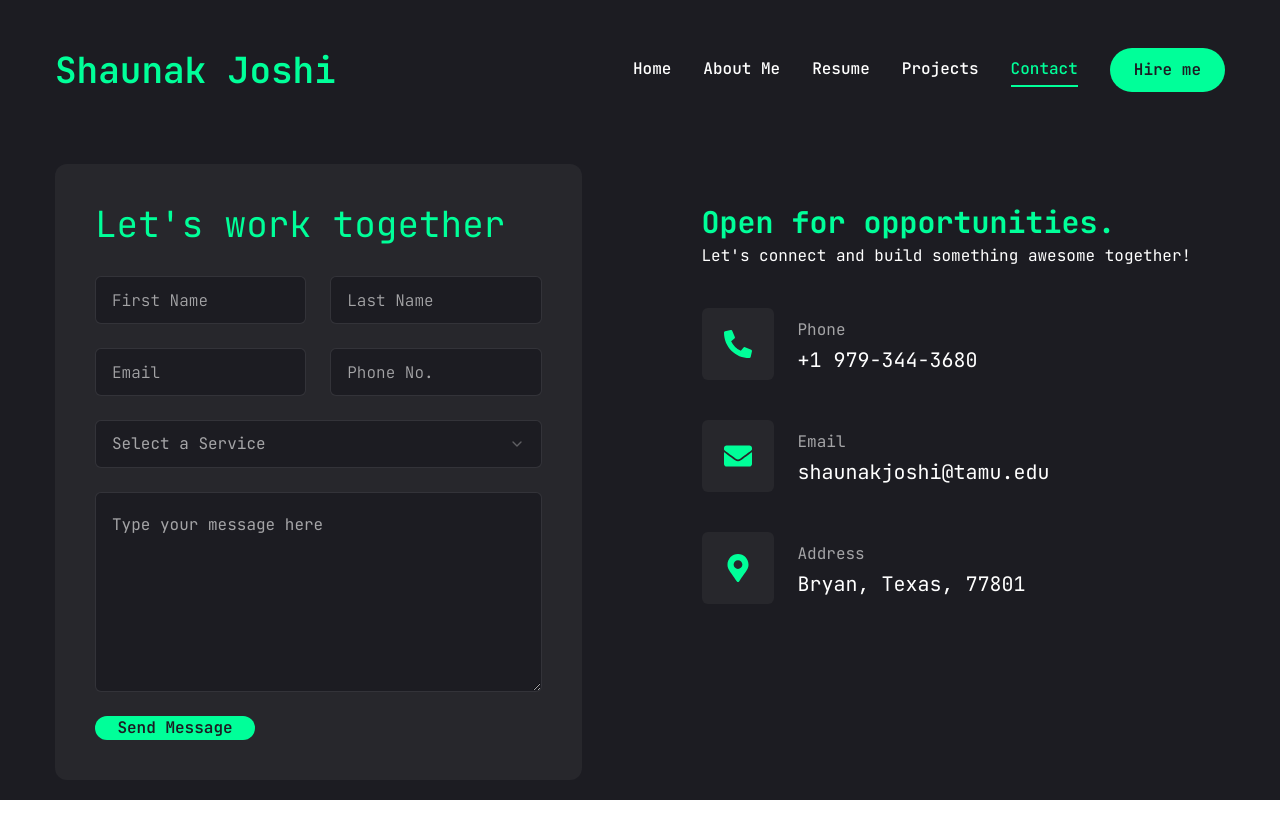
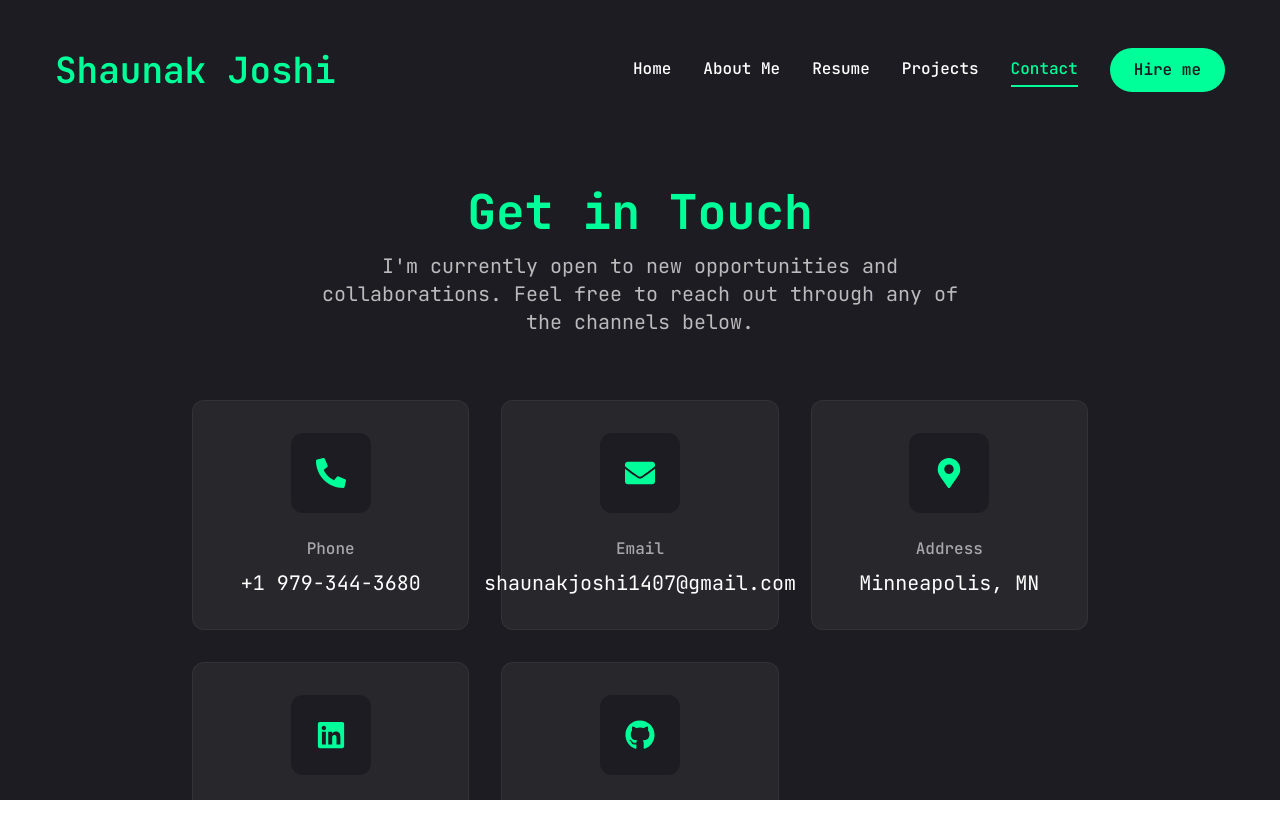
Before and after one commit to paramj6599/portfolio-param, a Next.js app: page /contact in a window 1280 px wide. Shown: the top 838 px of the page. Before the commit the page ends 804 px from the top, so only its background shows below. Built offline with nearby package versions, Linux system fonts and the light colour scheme.

Commit message:
Iron out few errors

```diff
--- a/app/contact/page.jsx
+++ b/app/contact/page.jsx
@@ -1,37 +1,41 @@
 "use client";
 
 import { Button } from '@/components/ui/button';
-import { Input } from '@/components/ui/input';
-import { Textarea } from '@/components/ui/textarea';
 
-import {
-    Select,
-    SelectContent,
-    SelectGroup,
-    SelectItem,
-    SelectLabel,
-    SelectTrigger,
-    SelectValue
-} from '@/components/ui/select';
-
-import { FaPhoneAlt, FaEnvelope, FaMapMarkerAlt } from 'react-icons/fa';
+import { FaPhoneAlt, FaEnvelope, FaMapMarkerAlt, FaLinkedin, FaGithub, FaDownload } from 'react-icons/fa';
 import { motion } from 'framer-motion';
+import Link from 'next/link';
 
 const info = [
     {
         icon: <FaPhoneAlt />,
         title: 'Phone',
         description: "+1 979-344-3680",
+        link: "tel:+19793443680"
     },
     {
         icon: <FaEnvelope />,
         title: 'Email',
-        description: "shaunakjoshi@tamu.edu",
+        description: "shaunakjoshi1407@gmail.com",
+        link: "mailto:shaunakjoshi1407@gmail.com"
     },
     {
         icon: <FaMapMarkerAlt />,
         title: 'Address',
-        description: "Bryan, Texas, 77801",
+        description: "Minneapolis, MN",
+        link: "https://maps.google.com/?q=Minneapolis,Minnesota"
+    },
+    {
+        icon: <FaLinkedin />,
+        title: 'LinkedIn',
+        description: "Shaunak Joshi",
+        link: "https://linkedin.com/in/shaunakjoshi"
+    },
+    {
+        icon: <FaGithub />,
+        title: 'GitHub',
+        description: "ShaunakJoshi1407",
+        link: "https://github.com/ShaunakJoshi1407"
     },
 ];
 
@@ -43,67 +47,56 @@ const Contact = () => {
                 opacity: 1 ,
                 transition: {delay: 2.4, duration: 0.4, ease: "easeIn"}
             }}
-            className='py-6'
+            className='py-8 sm:py-10 md:py-12'
         >
             <div className="container mx-auto">
-                <div className='flex flex-col xl:flex-row-reverse gap-[60px] xl:gap-[120px]'>
-                    {/* info */}
-                    <div className="flex-1 flex flex-col items-start order-1 xl:order-none mb-8 xl:mb-0 mt-10" >
-                        <h1 className="text-3xl font-bold text-accent">Open for opportunities.</h1>
-                        <p className="mb-4">Let's connect and build something awesome together!</p>
-                        <ul className='mt-5 flex flex-col gap-10'>
-                            {info.map((item,index) => {
-                                return (
-                                    <li key={index} className='flex items-center gap-6'>
-                                        <div className='w-[52px] h-[52px] xl:w-[72px] xl:h-[72px] bg-[#27272c] /
-                                        text-accent rounded-md flex items-center justify-center'>
-                                            <div className='text-[28px]'>{item.icon}</div>
-                                        </div>
-                                        <div className='flex-1'>
-                                            <p className='text-white/60'>{item.title}</p>
-                                            <h3 className='text-xl'>{item.description}</h3>
-                                        </div>
-                                    </li>
-                                );
-                            })}
-                        </ul>
+                <div className='flex flex-col items-center justify-center max-w-4xl mx-auto'>
+                    {/* Header */}
+                    <div className="text-center mb-10 sm:mb-16 px-4">
+                        <h1 className="text-3xl sm:text-4xl md:text-5xl font-bold mb-3 sm:mb-4">
+                            <span className="text-accent">Get in Touch</span>
+                        </h1>
+                        <p className="text-lg sm:text-xl text-white/70 max-w-2xl mx-auto">
+                            I'm currently open to new opportunities and collaborations. Feel free to reach out through any of the channels below.
+                        </p>
                     </div>
-                    {/* form */}
-                    <div className="xl:w-[45%] order-2 xl:order-none">
-                        <form className="flex flex-col gap-6 p-10 bg-[#27272c] rounded-xl">
-                            <h3 className="text-4xl text-accent">Let's work together</h3>
-                            {/* input */}
-                            <div className="mt-2 grid grid-cols-1 md:grid-cols-2 gap-6">
-                                <Input type="text" name="firstname" placeholder="First Name"/>
-                                <Input type="text" name="lastname" placeholder="Last Name"/>
-                                <Input type="email" name="email" placeholder="Email"/>
-                                <Input type="text" name="phone" placeholder="Phone No."/>
-                            </div>
-                            {/* select */}
-                            <Select>
-                                <SelectTrigger className="w-full">
-                                    <SelectValue placeholder="Select a Service"/>
-                                </SelectTrigger>
-                                <SelectContent>
-                                    <SelectGroup>
-                                        <SelectLabel>Select a service</SelectLabel>
-                                        <SelectItem value="est">Full Stack Development</SelectItem>
-                                        <SelectItem value="cst">Backend Development</SelectItem>
-                                        <SelectItem value="mst">Cloud Engineering</SelectItem>
-                                    </SelectGroup>
-                                </SelectContent>
-                            </Select>
-                            {/* textarea */}
-                            <Textarea
-                                name="message"
-                                className="h-[200px]"
-                                placeholder="Type your message here"
-                            />
-                            {/* btn */}
-                            <Button type="submit" size="md" className="max-w-40">
-                                Send Message
+
+                    {/* Contact info cards */}
+                    <div className="grid grid-cols-1 sm:grid-cols-2 lg:grid-cols-3 gap-6 md:gap-8 w-full px-4 sm:px-0">
+                        {info.map((item, index) => (
+                            <a
+                                href={item.link}
+                                target="_blank"
+                                rel="noopener noreferrer"
+                                key={index}
+                                className="group w-full"
+                            >
+                                <motion.div
+                                    className='flex flex-col items-center p-4 sm:p-6 md:p-8 bg-[#27272c] rounded-xl border border-white/5 group-hover:border-accent/30 transition-all duration-300 group-hover:shadow-lg group-hover:shadow-accent/5 h-full'
+                                    whileHover={{ y: -5 }}
+                                    whileTap={{ scale: 0.98 }} // Add feedback on tap for mobile
+                                >
+                                    <div className='w-[60px] h-[60px] sm:w-[70px] sm:h-[70px] md:w-[80px] md:h-[80px] bg-[#1c1c22] text-accent rounded-xl flex items-center justify-center mb-4 md:mb-6 group-hover:bg-accent group-hover:text-[#1c1c22] transition-all duration-300'>
+                                        <div className='text-2xl sm:text-3xl'>{item.icon}</div>
+                                    </div>
+                                    <p className='text-white/60 font-medium text-sm sm:text-base'>{item.title}</p>
+                                    <h3 className='text-lg sm:text-xl text-center mt-1 sm:mt-2 group-hover:text-accent transition-all break-all sm:break-normal'>{item.description}</h3>
+                                </motion.div>
+                            </a>
+                        ))}
+                    </div>
+
+                    {/* Resume button */}
+                    <div className="mt-12 sm:mt-16 w-full px-4 sm:px-0">
+                        <Link href="/resume-view" className="w-full sm:w-auto block">
+                            <Button
+                                variant="outline"
+                                size="lg"
+                                className="flex items-center justify-center gap-3 px-6 sm:px-8 py-5 sm:py-6 text-base sm:text-lg w-full sm:w-auto"
+                            >
+                                <FaDownload /> View My Resume
                             </Button>
-                        </form>
+                        </Link>
                     </div>
                 </div>
             </div>
--- a/app/page.js
+++ b/app/page.js
@@ -4,49 +4,51 @@ import { FiDownload } from "react-icons/fi";
 import Social from "@/components/Social";
 import Photo from "@/components/Photo";
 import React, { useState, useEffect } from 'react';
+import Link from "next/link";
 
 import { TypeAnimation } from "react-type-animation";
 
 const Home = () => {
-  const resumeLink = "https://drive.google.com/file/d/1dBe1KK1hqP2HHLr4rLvYBaOs3voehWJt/view?usp=drive_link";
+  // Keep this for direct download if needed
+  const resumeDownloadLink = "https://drive.google.com/file/d/1dBe1KK1hqP2HHLr4rLvYBaOs3voehWJt/view?usp=drive_link";
 
-  return <section className="h-full">
+  return <section className="h-full py-6 md:py-0">
     <div className="container mx-auto h-full">
       <div className="flex flex-col xl:flex-row items-center justify-between xl:pt-8 xl:pb-24">
         {/*text*/}
         <div className="text-center xl:text-left order-2 xl:order-none">
-          <h2 className="h2 mb-6">
-            <span className="text-accent">Shaunak Joshi</span>
-          </h2>
           {/* Personal tagline/mission statement */}
-          <p className="text-xl font-light italic text-white/80 mb-6">
+          <p className="text-xl font-light italic text-white/80 mb-10">
             I build <span className="text-accent">microservices</span> and manage <span className="text-accent">cloud infrastructure</span> that actually work at scale. Focused on creating reliable distributed systems that stand the test of time and deliver real business value.
           </p>
-          {/* button and socials */}
-          <br/>
-          <div className="flex flex-col xl:flex-row items-center gap-8">
-            <a href={resumeLink} target="_blank" rel="noopener noreferrer" className="button-hover">
+
+          {/* Create more vertical space before buttons on mobile */}
+          <div className="h-6 md:h-10"></div>
+
+          {/* button and socials - with improved spacing */}
+          <div className="flex flex-col xl:flex-row items-center gap-10 mt-8 mb-4">
+            <Link href="/resume-view" className="button-hover w-full sm:w-auto">
               <Button
                 variant="outline"
                 size="lg"
-                className="flex uppercase items-center gap-2"
+                className="flex uppercase items-center justify-center gap-2 w-full sm:w-auto px-8"
               >
                 <span>Resume</span>
                 <FiDownload className="text-xl" />
               </Button>
-            </a>
-            <div className="mb-8 xl:mb-0">
+            </Link>
+            <div className="mt-8 mb-10 xl:mb-0 xl:mt-0">
               <Social
               containerStyles="flex gap-6"
-              iconStyles="w-9 h-9 border border-accent rounded-full flex
-              justify-center items-center text-accent text-base hover:bg-accent
+              iconStyles="w-11 h-11 border border-accent rounded-full flex
+              justify-center items-center text-accent text-lg hover:bg-accent
               hover:text-primary hover:transition-all duration-500"
               />
             </div>
           </div>
         </div>
         {/* photo */}
-        <div className="order-1 xl:order-none mb-8 xl:mb-0">
+        <div className="order-1 xl:order-none mb-12 xl:mb-0">
           <Photo />
         </div>
       </div>
--- a/app/projects/page.jsx
+++ b/app/projects/page.jsx
@@ -8,7 +8,7 @@ import { useState } from "react";
 
 const Projects = () => {
   const [activeCategory, setActiveCategory] = useState("All");
-  const categories = ["All", "ML", "Full-Stack", "Cloud"];
+  const categories = ["All", "ML", "Full-Stack", "Data Analysis"];
 
   const filteredProjects = activeCategory === "All"
     ? projects
--- /dev/null
+++ b/app/resume-view/page.jsx
@@ -0,0 +1,65 @@
+"use client";
+import { Button } from "@/components/ui/button";
+import { FaArrowLeft } from "react-icons/fa";
+import Link from "next/link";
+import { useEffect, useState } from "react";
+import { motion } from "framer-motion";
+
+const ResumeViewer = () => {
+  const [loading, setLoading] = useState(true);
+  const resumeLink = "https://drive.google.com/file/d/1dBe1KK1hqP2HHLr4rLvYBaOs3voehWJt/preview";
+
+  useEffect(() => {
+    // Add a short delay to simulate loading and improve UX
+    const timer = setTimeout(() => {
+      setLoading(false);
+    }, 1000);
+
+    return () => clearTimeout(timer);
+  }, []);
+
+  return (
+    <div className="relative min-h-screen w-full bg-[#1c1c22]">
+      {/* Back button positioned below navbar, subtle design */}
+      <div className="container mx-auto pt-27 pb-4">
+        <Link href="/">
+          <Button
+            variant="ghost"
+            size="sm"
+            className="flex items-center gap-2 text-white/70 hover:text-accent hover:bg-transparent transition-colors"
+          >
+            <FaArrowLeft className="text-sm" /> <span>Back to portfolio</span>
+          </Button>
+        </Link>
+      </div>
+
+      {/* Loading state */}
+      {loading && (
+        <div className="flex items-center justify-center min-h-[80vh]">
+          <div className="animate-spin rounded-full h-14 w-14 border-t-2 border-b-2 border-accent"></div>
+        </div>
+      )}
+
+      {/* Google Drive embedded viewer */}
+      <motion.div
+        className="container mx-auto pt-28 pb-10"
+        initial={{ opacity: 0 }}
+        animate={{
+          opacity: loading ? 0 : 1,
+          transition: { duration: 0.5 }
+        }}
+      >
+        <div className="bg-[#232329] p-2 rounded-xl shadow-lg border border-white/5">
+          <iframe
+            src={resumeLink}
+            className="w-full h-[75vh] rounded-lg"
+            frameBorder="0"
+            allowFullScreen
+          />
+        </div>
+      </motion.div>
+    </div>
+  );
+};
+
+export default ResumeViewer;
--- a/components/Photo.jsx
+++ b/components/Photo.jsx
@@ -12,7 +12,7 @@ const Photo = () => {
                     opacity: 1,
                     transition:{delay: 1, duration: 0.4, ease: "easeIn"},
                 }}
-                className='relative w-[280px] h-[280px] sm:w-[320px] sm:h-[320px] md:w-[380px] md:h-[380px] xl:w-[480px] xl:h-[480px]'
+                className='relative w-[240px] h-[240px] sm:w-[320px] sm:h-[320px] md:w-[380px] md:h-[380px] xl:w-[480px] xl:h-[480px]'
             >
                 <Image
                     src="/assets/President_2.JPG"
--- a/components/Social.jsx
+++ b/components/Social.jsx
@@ -6,7 +6,7 @@ const socials = [
     { icon: <FaGithub />, path: "https://github.com/ShaunakJoshi1407"},
     { icon: <FaLinkedinIn />, path: "https://linkedin.com/in/shaunakhemantjoshi/"},
     { icon: <FaCode />, path: "https://leetcode.com/u/shaunakjoshi1407/"},
-    { icon: <FaEnvelope />, path: "mailto:shaunakjoshi@tamu.edu"},
+    { icon: <FaEnvelope />, path: "mailto:shaunakjoshi1407@gmail.com"},
 ]
 
 const Social = ({containerStyles, iconStyles}) => {
--- a/projectData.js
+++ b/projectData.js
@@ -63,7 +63,7 @@ const projects = [
       image: "/assets/work/startup_2.webp",
       github: "https://github.com/ShaunakJoshi1407/Startup-Funding-Analysis",
       page: "/projects/startup-funding",
-      category: "ML"
+      category: "Data Analysis"
     },
     {
       slug: "yelp-sentiment",
```
Also changed, not shown: app/resume/page.jsx (+66 -38 lines).
